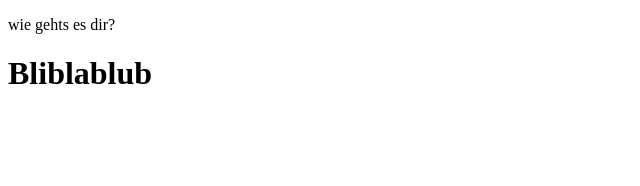
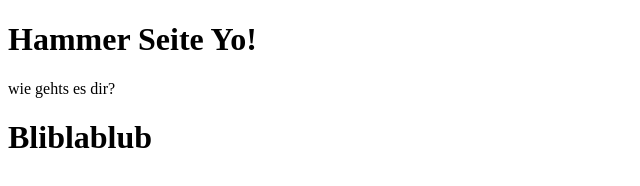
Before and after one commit to LiyaRedae/uebung_cardio, a plain HTML site: page index.html in a window 1280 px wide. Shown: the whole page, without its empty margins (0-640 px from the left). Drawn offline with Linux system fonts and the light colour scheme.

Commit message:
geile Headline

```diff
--- a/index.html
+++ b/index.html
@@ -6,6 +6,7 @@
 </head>
 
 <body>
+    <h1>Hammer Seite Yo!</h1>
     <p>wie gehts es dir?</p>
     <h1>Bliblablub</h1>
 </body>
```
